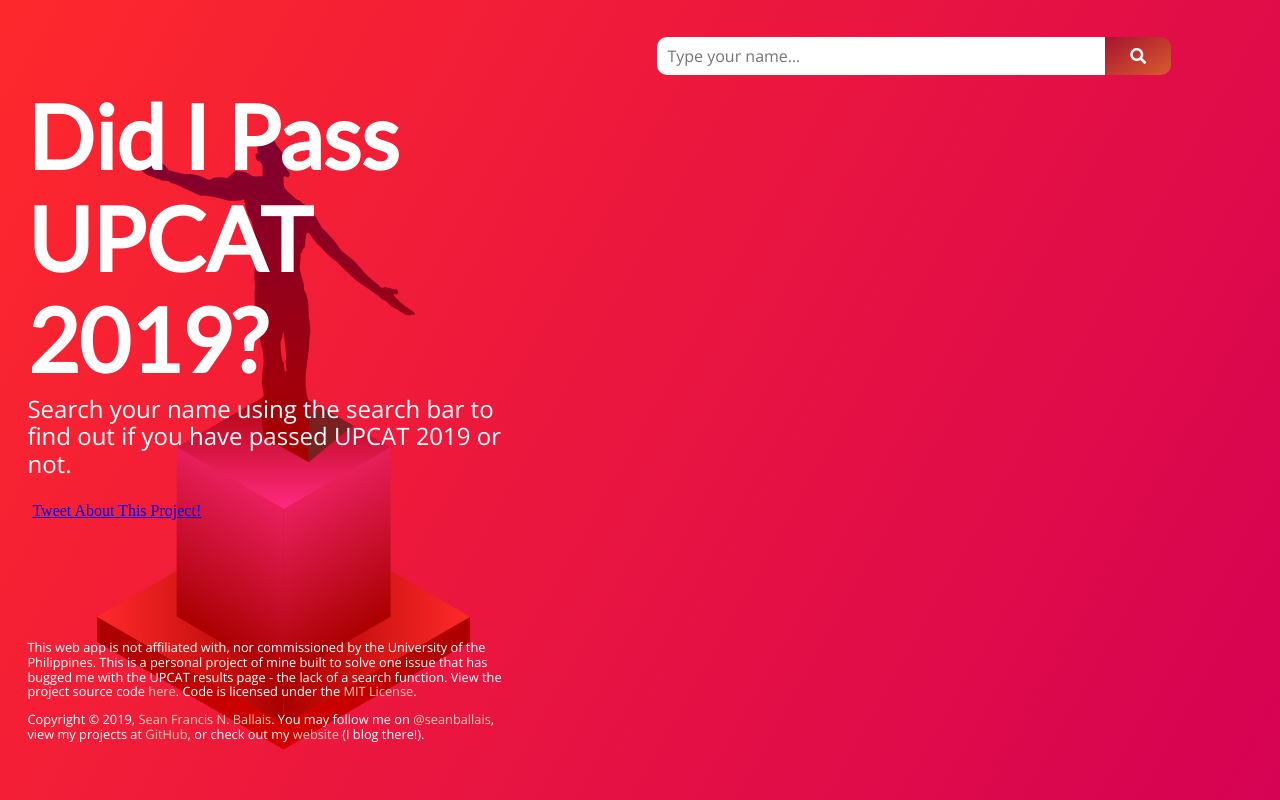
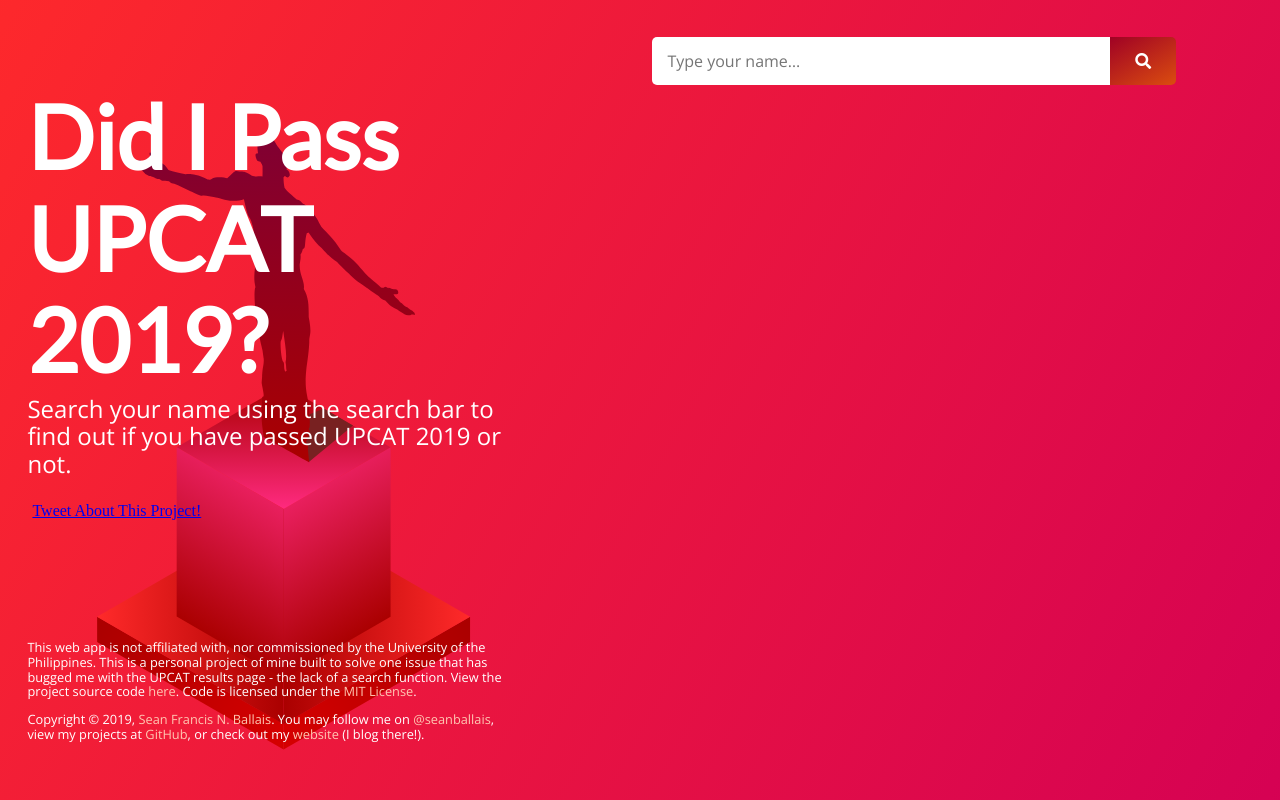
Before and after one commit to seanballais/upcat-results, a plain HTML site: page index.html in a window 1280 px wide. Drawn offline with nearby package versions, Linux system fonts and the light colour scheme.

Commit message:
Modified search button gradient colours.

```diff
--- a/css/main.css
+++ b/css/main.css
@@ -169,7 +169,7 @@ article form input[type=text], article form button {
   font-size: 1em;
   font-weight: 200;
 
-  padding: 10px;
+  padding: 15px;
   border: none;
   float: left;
 }
@@ -177,26 +177,26 @@ article form input[type=text], article form button {
 article form input[type=text] {
   width: 65%;
 
-  border-top-left-radius: 10px;
-  border-bottom-left-radius: 10px;
+  border-top-left-radius: 5px;
+  border-bottom-left-radius: 5px;
 }
 
 article form button {
   cursor: pointer;
 
-  background-image: linear-gradient(150deg, #A8142F 1%, #D85C2F 100%);
+  background-image: linear-gradient(150deg, #A00224 1%, #DB4D0F 100%);
   color: #ffffff;
 
   width: 10%;
 
-  border-top-right-radius: 10px;
-  border-bottom-right-radius: 10px;
+  border-top-right-radius: 5px;
+  border-bottom-right-radius: 5px;
 
   transition: background-image 0.25s linear 0s;
 }
 
 article form button:hover {
-  background-image: linear-gradient(150deg, #A32F40 1%, #D15F3C 100%);
+  background-image: linear-gradient(150deg, #CA022D 1%, #F06428 100%);
 }
 
 footer {
```
